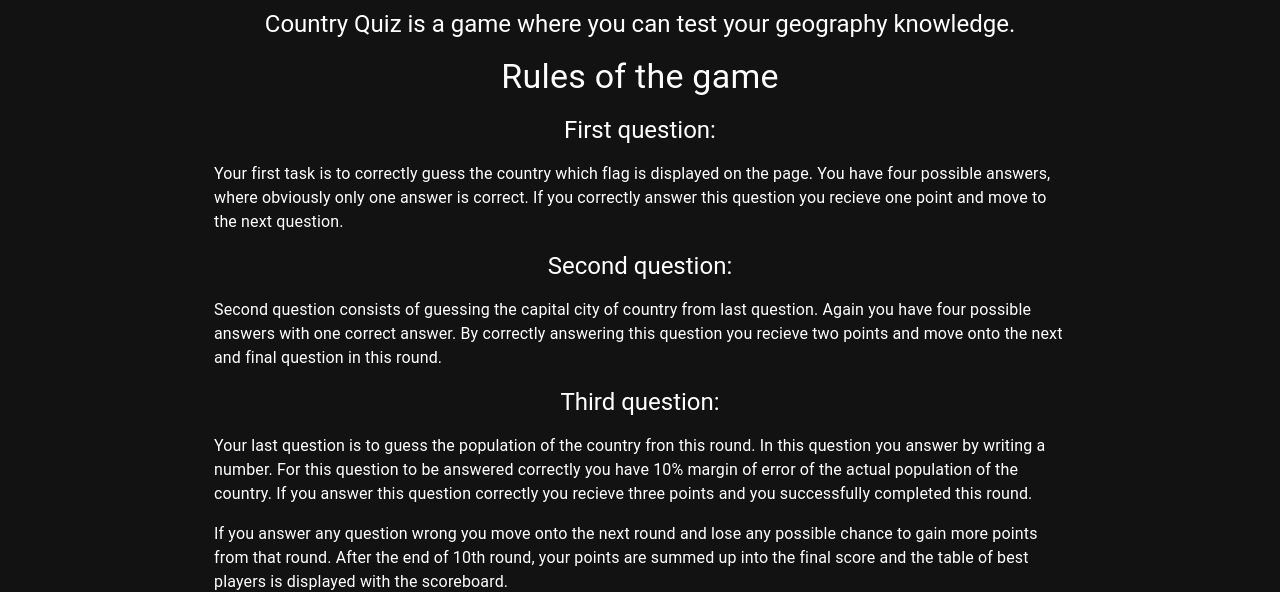
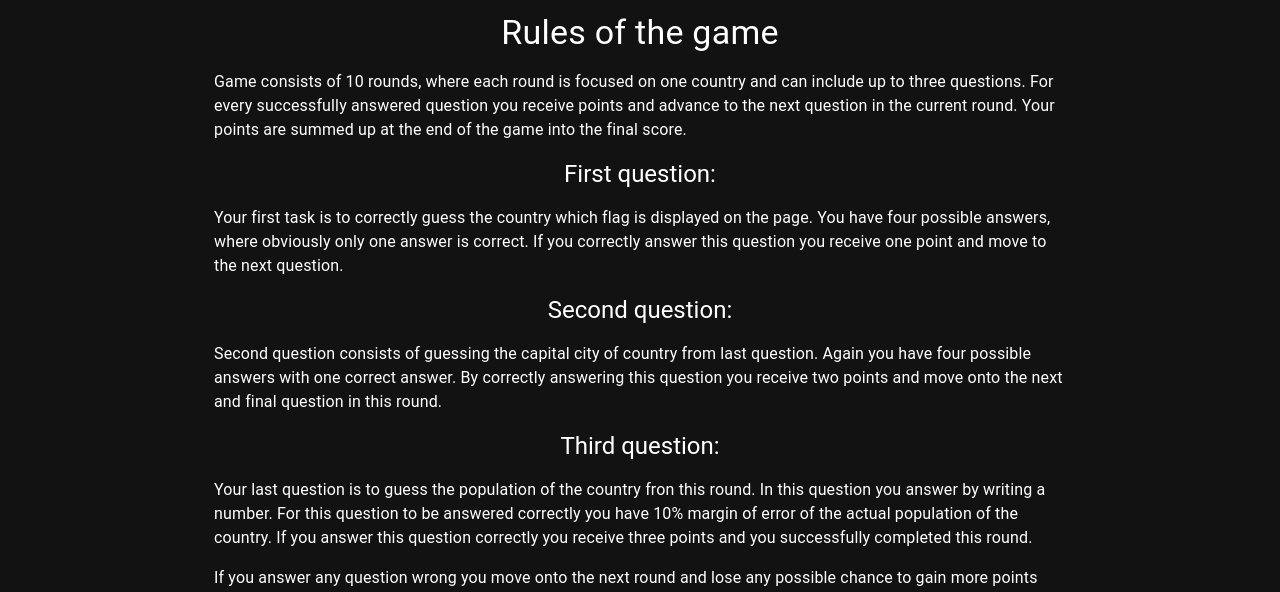
Before and after one commit to michalmokros/country-quiz, a React (Create React App) app: page / in a window 1280 px wide. Shown: the part 190-782 px from the top of the page. Built offline with nearby package versions, Linux system fonts and the light colour scheme; no server answers.

Commit message:
extended rules in Home page and fixed mistakes in english translation

```diff
--- a/src/localization/en.ts
+++ b/src/localization/en.ts
@@ -21,16 +21,16 @@ export default {
 		'Country Quiz is a game where you can test your geography knowledge.',
 	rules_title: 'Rules of the game',
 	rules_about:
-		'Game consists of 10 rounds, where each round is focused on one country and can include up to three questions. For every successfully answered question you recieve points and advance to the next question in the current round. Your points are summed up at the end of the game into the final score.',
+		'Game consists of 10 rounds, where each round is focused on one country and can include up to three questions. For every successfully answered question you receive points and advance to the next question in the current round. Your points are summed up at the end of the game into the final score.',
 	rules_first_title: 'First question:',
 	rules_first:
-		'Your first task is to correctly guess the country which flag is displayed on the page. You have four possible answers, where obviously only one answer is correct. If you correctly answer this question you recieve one point and move to the next question.',
+		'Your first task is to correctly guess the country which flag is displayed on the page. You have four possible answers, where obviously only one answer is correct. If you correctly answer this question you receive one point and move to the next question.',
 	rules_second_title: 'Second question:',
 	rules_second:
-		'Second question consists of guessing the capital city of country from last question. Again you have four possible answers with one correct answer. By correctly answering this question you recieve two points and move onto the next and final question in this round.',
+		'Second question consists of guessing the capital city of country from last question. Again you have four possible answers with one correct answer. By correctly answering this question you receive two points and move onto the next and final question in this round.',
 	rules_third_title: 'Third question:',
 	rules_third:
-		'Your last question is to guess the population of the country fron this round. In this question you answer by writing a number. For this question to be answered correctly you have 10% margin of error of the actual population of the country. If you answer this question correctly you recieve three points and you successfully completed this round.',
+		'Your last question is to guess the population of the country fron this round. In this question you answer by writing a number. For this question to be answered correctly you have 10% margin of error of the actual population of the country. If you answer this question correctly you receive three points and you successfully completed this round.',
 	rules_fourth:
 		'If you answer any question wrong you move onto the next round and lose any possible chance to gain more points from that round. After the end of 10th round, your points are summed up into the final score and the table of best players is displayed with the scoreboard.',
 	rules_final: 'Good luck in the game and have fun!',
--- a/src/pages/Home.tsx
+++ b/src/pages/Home.tsx
@@ -29,6 +29,7 @@ const Home = ({ username }: Props) => {
 
 			<Typography variant="h5">{t('pretext')}</Typography>
 			<Typography variant="h4">{t('rules_title')}</Typography>
+			<Typography variant="body1">{t('rules_about')}</Typography>
 			<Typography variant="h5">{t('rules_first_title')}</Typography>
 			<Typography variant="body1">{t('rules_first')}</Typography>
 			<Typography variant="h5">{t('rules_second_title')}</Typography>
```
